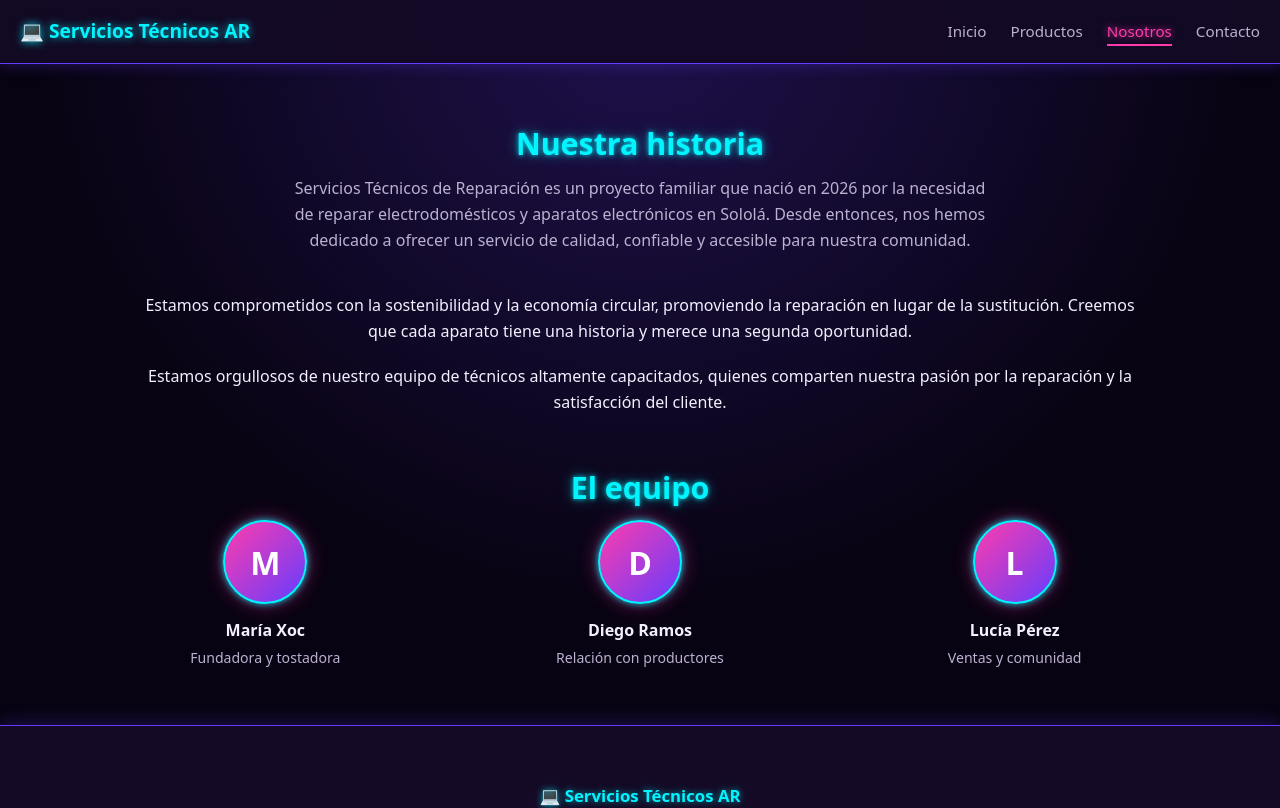
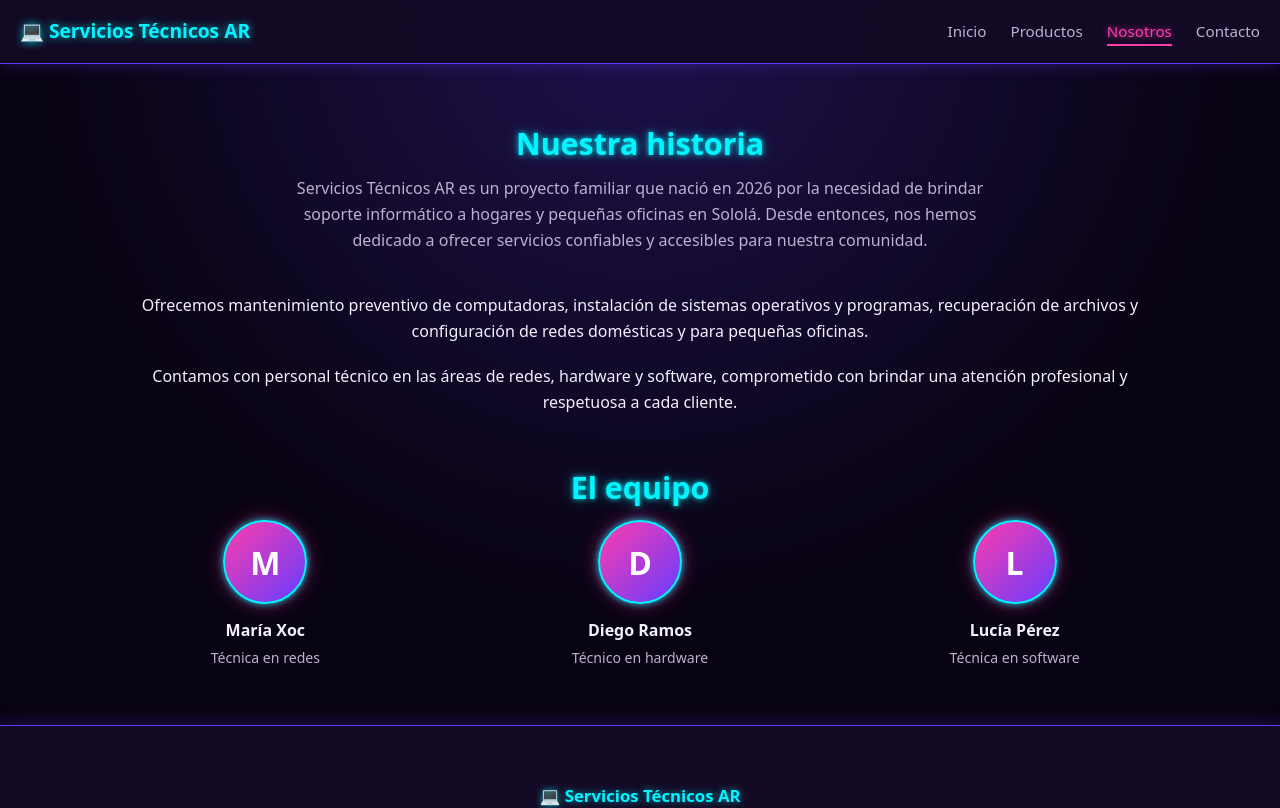
Before and after one commit to Habacub0/landingpage-react, a React (Vite) app: page /landingpage-react/nosotros in a window 1280 px wide. Shown: the top 808 px of the page. Built offline with nearby package versions, Linux system fonts and the light colour scheme.

Commit message:
correcion de datos del sitio anterior

```diff
--- a/src/datos.js
+++ b/src/datos.js
@@ -108,9 +108,9 @@ export const BENEFICIOS = [
 ];
 
 export const EQUIPO = [
-  { id: 1, inicial: 'M', nombre: 'María Xoc', rol: 'Fundadora y tostadora' },
-  { id: 2, inicial: 'D', nombre: 'Diego Ramos', rol: 'Relación con productores' },
-  { id: 3, inicial: 'L', nombre: 'Lucía Pérez', rol: 'Ventas y comunidad' },
+  { id: 1, inicial: 'M', nombre: 'María Xoc', rol: 'Técnica en redes' },
+  { id: 2, inicial: 'D', nombre: 'Diego Ramos', rol: 'Técnico en hardware' },
+  { id: 3, inicial: 'L', nombre: 'Lucía Pérez', rol: 'Técnica en software' },
 ];
 
 export const ENLACES = [
--- a/src/pages/Nosotros.jsx
+++ b/src/pages/Nosotros.jsx
@@ -5,18 +5,18 @@ export default function Nosotros() {
     <div className="contenedor seccion nosotros">
       <h2>Nuestra historia</h2>
       <p className="seccion__intro">
-        Servicios Técnicos de Reparación es un proyecto familiar que nació en 2026 por la necesidad de reparar electrodomésticos y aparatos electrónicos en Sololá.
-        Desde entonces, nos hemos dedicado a ofrecer un servicio de calidad, confiable y accesible para nuestra comunidad.
+        Servicios Técnicos AR es un proyecto familiar que nació en 2026 por la necesidad de brindar
+        soporte informático a hogares y pequeñas oficinas en Sololá. Desde entonces, nos hemos dedicado a ofrecer servicios confiables y accesibles para nuestra comunidad.
       </p>
 
       <p>
-        Estamos comprometidos con la sostenibilidad y la economía circular, promoviendo la reparación en lugar de la sustitución.
-        Creemos que cada aparato tiene una historia y merece una segunda oportunidad.
+        Ofrecemos mantenimiento preventivo de computadoras, instalación de sistemas operativos y
+        programas, recuperación de archivos y configuración de redes domésticas y para pequeñas oficinas.
       </p>
 
       <p>
-        Estamos orgullosos de nuestro equipo de técnicos altamente capacitados, quienes comparten nuestra pasión
-        por la reparación y la satisfacción del cliente.
+        Contamos con personal técnico en las áreas de redes, hardware y software, comprometido
+         con brindar una atención profesional y respetuosa a cada cliente.
       </p>
 
       <h2 style={{ marginTop: '3rem' }}>El equipo</h2>
```
